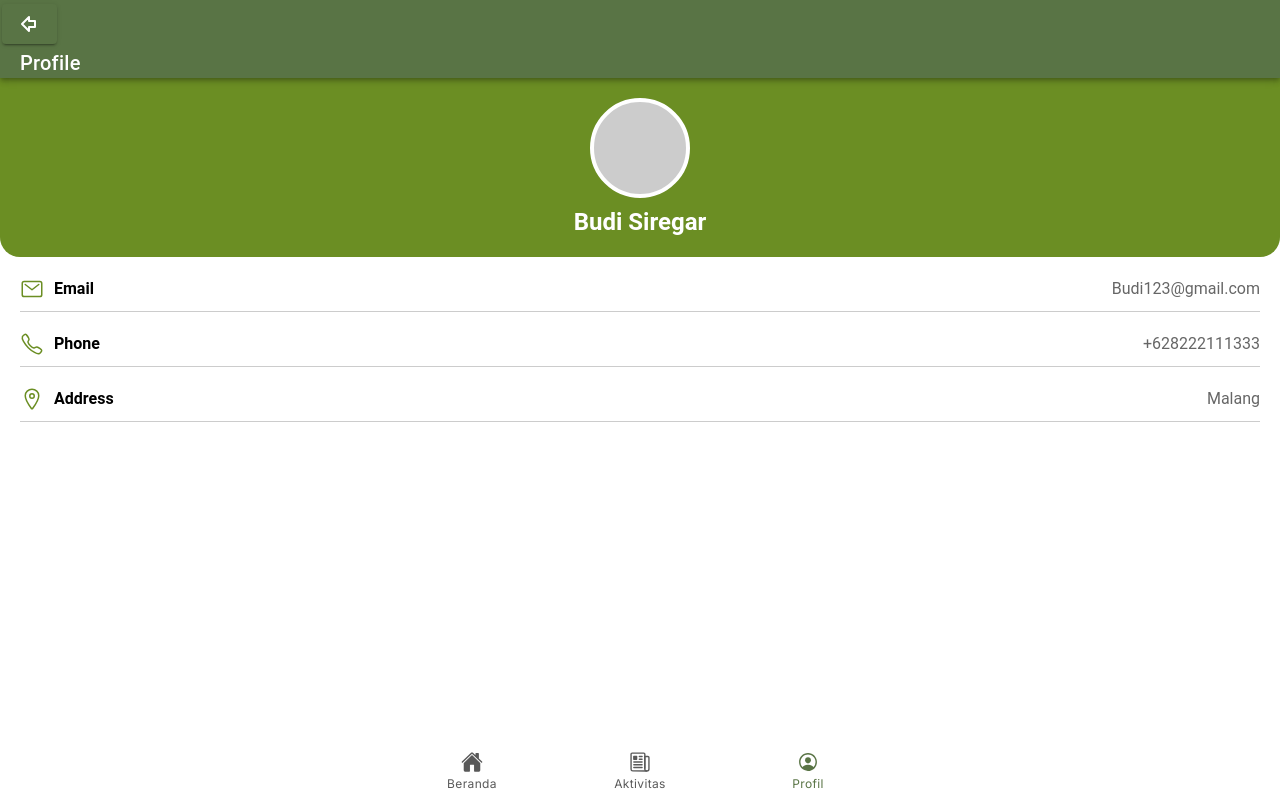
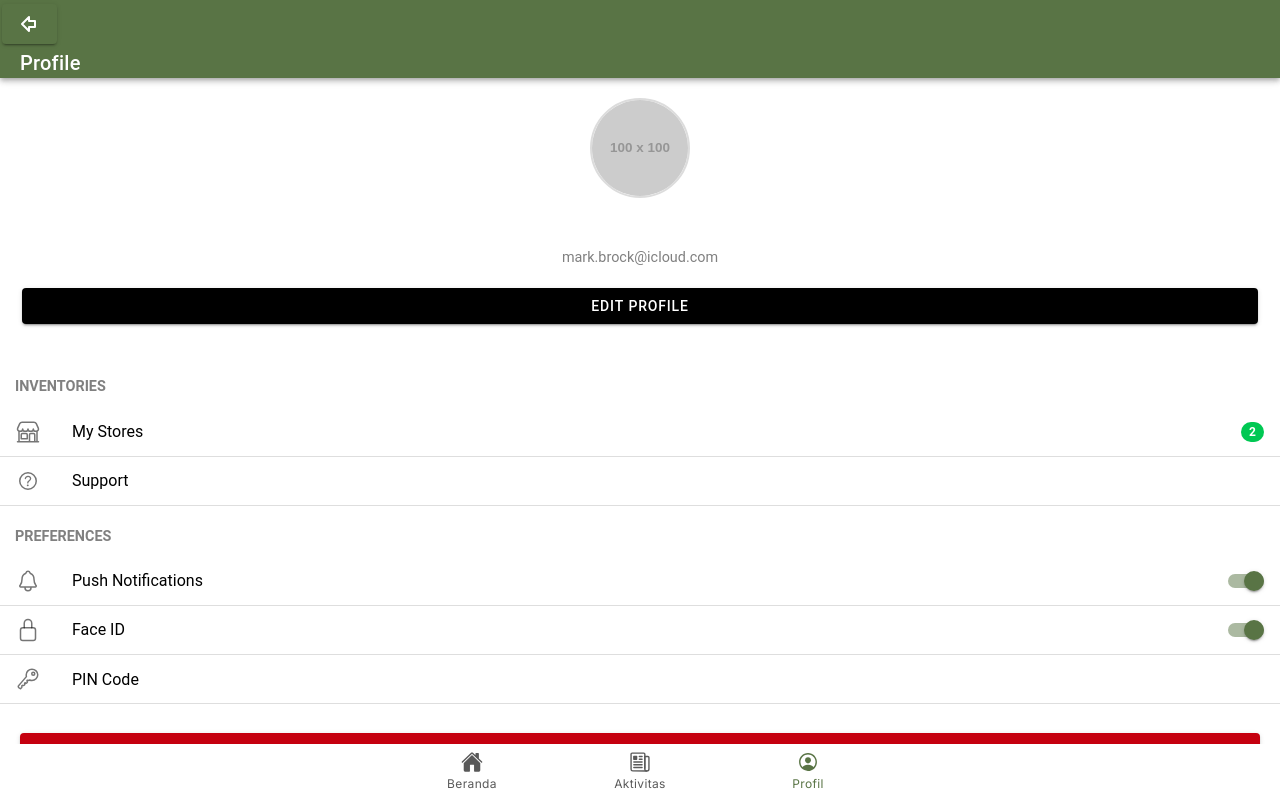
Before and after one commit to ajinata84/CateringMobile, a React (Vite) app: page /tabs/profil in a window 1280 px wide. Built offline with nearby package versions, Linux system fonts and the light colour scheme.

Commit message:
make page profile & edit Profile

```diff
--- /dev/null
+++ b/src/pages/EditProfile/editprofile.css
@@ -0,0 +1,66 @@
+.profile-header {
+    background-color: #6b8e23; /* Olive green */
+    padding: 20px;
+    text-align: center;
+    border-bottom-left-radius: 20px;
+    border-bottom-right-radius: 20px;
+  }
+
+  .profile-image {
+    width: 100px;
+    height: 100px;
+    background-color: #ccc;
+    border-radius: 50%;
+    margin: 0 auto;
+    border: 4px solid white;
+  }
+
+  .profile-name {
+    margin-top: 10px;
+    color: white;
+    font-size: 1.5rem;
+    font-weight: bold;
+  }
+
+  .profile-info {
+    padding: 20px;
+  }
+
+  .info-item {
+    display: flex;
+    align-items: center;
+    margin-bottom: 20px;
+    border-bottom: 1px solid #ccc;
+    padding-bottom: 10px;
+  }
+
+  .info-item .icon {
+    font-size: 1.5rem;
+    color: #6b8e23;
+    margin-right: 10px;
+  }
+
+  .info-item span {
+    font-weight: bold;
+    flex: 1;
+  }
+
+  .info-item p {
+    margin: 0;
+    color: #666;
+  }
+
+  .tab-bar {
+    position: fixed;
+    bottom: 0;
+    width: 100%;
+    display: flex;
+    justify-content: space-around;
+    background-color: #6b8e23;
+    padding: 10px 0;
+  }
+
+  .tab-bar ion-icon {
+    color: white;
+    font-size: 1.5rem;
+  }
--- a/src/pages/EditProfile/index.tsx
+++ b/src/pages/EditProfile/index.tsx
@@ -1,7 +1,43 @@
-import React from 'react'
+import React from "react";
+import { IonPage, IonHeader, IonToolbar, IonTitle, IonContent, IonIcon, IonButton } from "@ionic/react";
+import { mailOutline, callOutline, locationOutline } from "ionicons/icons";
+import { ArrowBigLeft } from "lucide-react";
+import "./editprofile.css";
 
 export default function EditProfile() {
   return (
-    <div>index</div>
-  )
+    <>
+      <IonHeader>
+        <IonToolbar color="primary">
+          <IonButton routerLink="/tabs/beranda">
+            <ArrowBigLeft />
+          </IonButton>
+          <IonTitle>Profile</IonTitle>
+        </IonToolbar>
+      </IonHeader>
+      <IonContent>
+        <div className="profile-header">
+          <div className="profile-image"></div>
+          <h2 className="profile-name">Budi Siregar</h2>
+        </div>
+        <div className="profile-info">
+          <div className="info-item">
+            <IonIcon icon={mailOutline} className="icon" />
+            <span>Email</span>
+            <p>Budi123@gmail.com</p>
+          </div>
+          <div className="info-item">
+            <IonIcon icon={callOutline} className="icon" />
+            <span>Phone</span>
+            <p>+628222111333</p>
+          </div>
+          <div className="info-item">
+            <IonIcon icon={locationOutline} className="icon" />
+            <span>Address</span>
+            <p>Malang</p>
+          </div>
+        </div>
+      </IonContent>
+    </>
+  );
 }
--- a/src/tabs/Profil/index.tsx
+++ b/src/tabs/Profil/index.tsx
@@ -1,8 +1,8 @@
 import React from "react";
-import { IonPage, IonHeader, IonToolbar, IonTitle, IonContent, IonIcon, IonButton } from "@ionic/react";
-import { mailOutline, callOutline, locationOutline } from "ionicons/icons";
+import { IonHeader, IonToolbar, IonTitle, IonContent, IonIcon, IonButton, IonToggle, IonItem, IonLabel, IonList } from "@ionic/react";
+import { logOutOutline, storefrontOutline, helpCircleOutline, notificationsOutline, lockClosedOutline, keyOutline } from "ionicons/icons";
+import "./profil.css";
 import { ArrowBigLeft } from "lucide-react";
-import "./profil.css";
 
 export default function Profil() {
   return (
@@ -16,27 +16,56 @@ export default function Profil() {
         </IonToolbar>
       </IonHeader>
       <IonContent>
-        <div className="profile-header">
-          <div className="profile-image"></div>
-          <h2 className="profile-name">Budi Siregar</h2>
+        <div className="profile-container">
+          <div className="profile-avatar">
+            <img
+              src="https://via.placeholder.com/100" // Ganti dengan URL avatar
+              alt="Profile Avatar"
+            />
+          </div>
+          <h2 className="profile-name">Coffeestories</h2>
+          <p className="profile-email">mark.brock@icloud.com</p>
+          <IonButton expand="block" className="edit-profile-button" routerLink="/profile/edit-profile">
+            Edit Profile
+          </IonButton>
         </div>
-        <div className="profile-info">
-          <div className="info-item">
-            <IonIcon icon={mailOutline} className="icon" />
-            <span>Email</span>
-            <p>Budi123@gmail.com</p>
-          </div>
-          <div className="info-item">
-            <IonIcon icon={callOutline} className="icon" />
-            <span>Phone</span>
-            <p>+628222111333</p>
-          </div>
-          <div className="info-item">
-            <IonIcon icon={locationOutline} className="icon" />
-            <span>Address</span>
-            <p>Malang</p>
-          </div>
-        </div>
+
+        <IonList>
+          {/* Inventories Section */}
+          <div className="section-title">Inventories</div>
+          <IonItem lines="full" button>
+            <IonIcon slot="start" icon={storefrontOutline} />
+            <IonLabel>My Stores</IonLabel>
+            <div className="badge">2</div>
+          </IonItem>
+          <IonItem lines="full" button>
+            <IonIcon slot="start" icon={helpCircleOutline} />
+            <IonLabel>Support</IonLabel>
+          </IonItem>
+
+          {/* Preferences Section */}
+          <div className="section-title">Preferences</div>
+          <IonItem lines="full">
+            <IonIcon slot="start" icon={notificationsOutline} />
+            <IonLabel>Push Notifications</IonLabel>
+            <IonToggle slot="end" checked />
+          </IonItem>
+          <IonItem lines="full">
+            <IonIcon slot="start" icon={lockClosedOutline} />
+            <IonLabel>Face ID</IonLabel>
+            <IonToggle slot="end" checked />
+          </IonItem>
+          <IonItem lines="full" button>
+            <IonIcon slot="start" icon={keyOutline} />
+            <IonLabel>PIN Code</IonLabel>
+          </IonItem>
+        </IonList>
+
+        {/* Logout Section */}
+        <IonButton expand="block" color="danger" className="logout-button">
+          <IonIcon slot="start" icon={logOutOutline} />
+          Logout
+        </IonButton>
       </IonContent>
     </>
   );
--- a/src/tabs/Profil/profil.css
+++ b/src/tabs/Profil/profil.css
@@ -1,66 +1,58 @@
-.profile-header {
-  background-color: #6b8e23; /* Olive green */
+/* General Styling */
+.profile-container {
+  text-align: center;
   padding: 20px;
-  text-align: center;
-  border-bottom-left-radius: 20px;
-  border-bottom-right-radius: 20px;
 }
 
-.profile-image {
+.profile-avatar img {
   width: 100px;
   height: 100px;
-  background-color: #ccc;
+  margin: auto;
   border-radius: 50%;
-  margin: 0 auto;
-  border: 4px solid white;
+  border: 2px solid #dcdcdc;
 }
 
 .profile-name {
-  margin-top: 10px;
-  color: white;
   font-size: 1.5rem;
   font-weight: bold;
+  margin: 10px 0;
 }
 
-.profile-info {
-  padding: 20px;
+.profile-email {
+  font-size: 0.9rem;
+  color: gray;
+  margin-bottom: 20px;
 }
 
-.info-item {
-  display: flex;
-  align-items: center;
-  margin-bottom: 20px;
-  border-bottom: 1px solid #ccc;
-  padding-bottom: 10px;
+.edit-profile-button {
+  margin-top: 10px;
+  --background: black;
+  --color: white;
 }
 
-.info-item .icon {
-  font-size: 1.5rem;
-  color: #6b8e23;
-  margin-right: 10px;
+/* Section Titles */
+.section-title {
+  font-size: 0.9rem;
+  font-weight: bold;
+  margin: 20px 15px 10px;
+  color: gray;
+  text-transform: uppercase;
 }
 
-.info-item span {
+/* Badge Styling */
+.badge {
+  background-color: #00c853;
+  color: white;
+  font-size: 0.75rem;
   font-weight: bold;
-  flex: 1;
+  padding: 3px 8px;
+  border-radius: 10px;
+  margin-left: auto;
 }
 
-.info-item p {
-  margin: 0;
-  color: #666;
+/* Logout Button */
+.logout-button {
+  margin: 20px;
+  --background: #f44336;
+  --color: white;
 }
-
-.tab-bar {
-  position: fixed;
-  bottom: 0;
-  width: 100%;
-  display: flex;
-  justify-content: space-around;
-  background-color: #6b8e23;
-  padding: 10px 0;
-}
-
-.tab-bar ion-icon {
-  color: white;
-  font-size: 1.5rem;
-}
```
